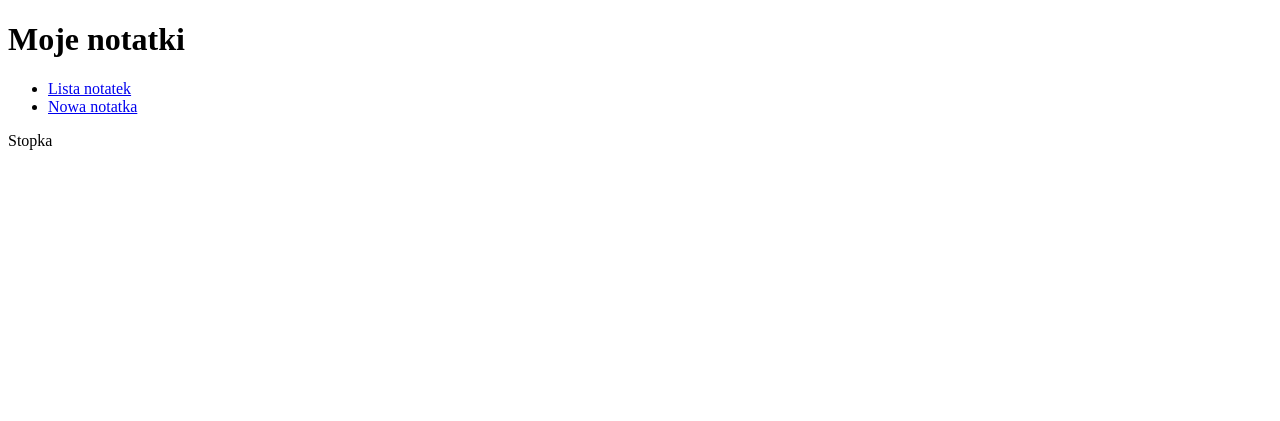
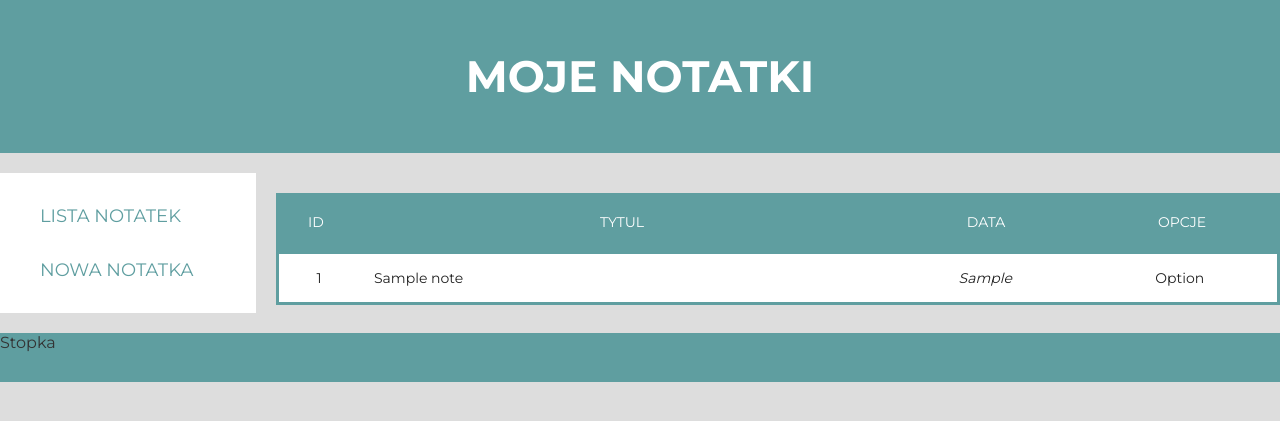
Before and after one commit to Aleksei-Platonov/php-zajecia-online, a PHP site: page / in a window 1280 px wide. Shown: the top 421 px of the page. Run offline with PHP 8.4, Linux system fonts and the light colour scheme; tables that the repository leaves empty or names only in its code hold one stand-in row (values such as "Sample post"); lists and menus that the app fills with data are empty.

Commit message:
added file style.css and fixes other files

```diff
--- /dev/null
+++ b/public/style.css
@@ -0,0 +1,358 @@
+@import url('https://fonts.googleapis.com/css?family=Montserrat:400,700&display=swap&subset=latin-ext');
+
+/* *{
+    margin: 0;
+    padding: 0;
+    box-sizing: border-box;
+} */
+body {
+    font-family: 'Montserrat', sans-serif;
+    color: #333;
+    background-color: #ddd;
+    margin: 0;
+}
+
+.wrapper {
+    width: 100%;
+    max-width: 1400px;
+    margin: 0 auto;
+    display: flex;
+    flex-direction: column;
+    min-height: 100vh;
+
+}
+
+
+h1 {
+    font-size: 44px;
+    color: #fff;
+    text-transform: uppercase;
+    text-align: center;
+}
+
+.far {
+    margin-right: 20px;
+}
+
+form {
+    background-color: white;
+    padding: 30px 30px 20px 30px;
+    color: #222;
+}
+
+form li {
+    padding: 0;
+    display: block;
+    list-style: none;
+    margin: 10px 0 0 0;
+}
+
+form label {
+    margin: 0 0 3px 0;
+    padding: 0px;
+    display: block;
+    color: #222;
+    font-weight: normal;
+}
+
+form input[type=text],
+form input[type=date],
+form input[type=datetime],
+form input[type=number],
+form input[type=search],
+form input[type=time],
+form input[type=url],
+form input[type=email],
+textarea,
+select {
+    box-sizing: border-box;
+    -webkit-box-sizing: border-box;
+    -moz-box-sizing: border-box;
+    border: 1px solid #BEBEBE;
+    padding: 7px;
+    margin: 0px;
+    -webkit-transition: all 0.30s ease-in-out;
+    -moz-transition: all 0.30s ease-in-out;
+    -ms-transition: all 0.30s ease-in-out;
+    -o-transition: all 0.30s ease-in-out;
+    outline: none;
+}
+
+form input[type=text]:focus,
+form input[type=date]:focus,
+form input[type=datetime]:focus,
+form input[type=number]:focus,
+form input[type=search]:focus,
+form input[type=time]:focus,
+form input[type=url]:focus,
+form input[type=email]:focus,
+form textarea:focus,
+form select:focus {
+    -moz-box-shadow: 0 0 8px #88D5E9;
+    -webkit-box-shadow: 0 0 8px #88D5E9;
+    box-shadow: 0 0 8px #88D5E9;
+    border: 1px solid #88D5E9;
+}
+
+form .field-long {
+    width: 100%;
+}
+
+form .field-textarea {
+    height: 100px;
+}
+
+form input[type=submit],
+form input[type=button] {
+    background: cadetblue;
+
+    border: none;
+    color: #fff;
+    font-size: 18px;
+    text-transform: uppercase;
+    padding: 12 40px;
+    cursor: pointer;
+}
+
+form input[type=submit]:hover,
+form input[type=button]:hover {
+    background: #4691A4;
+    box-shadow: none;
+    -moz-box-shadow: none;
+    -webkit-box-shadow: none;
+
+}
+
+form .required {
+    color: red;
+}
+
+form>div {
+    font-weight: bold;
+    margin-right: 20px;
+    margin-bottom: 20px;
+}
+
+form>div:first-child {
+    margin-bottom: 20px;
+}
+
+form>div:first-child>label:first-child {
+    text-transform: uppercase;
+    font-weight: normal
+}
+
+form>div:first-child>label:first-child>input {
+    margin-left: 14px;
+    font-family: montserrat;
+    outline: none;
+    font-size: 22px;
+}
+
+form>div:first-child>label:first-child>input:focus {
+    box-shadow: 0 0 0px 2px cadetblue;
+}
+
+header {
+    text-align: center;
+    background-color: cadetblue;
+    margin-bottom: 20px;
+    padding: 20px 0;
+}
+
+main {
+    display: flex;
+    flex-direction: row;
+    align-items: stretch;
+    flex-grow: 1;
+}
+
+nav {
+    width: 20%;
+    background-color: white;
+}
+
+nav ul {
+    list-style: none;
+}
+
+nav ul a {
+    display: block;
+    color: cadetblue;
+    font-size: 18px;
+    text-transform: uppercase;
+    padding: 16px 0;
+    text-decoration: none;
+}
+
+nav ul a:hover {
+    font-weight: bold;
+}
+
+article {
+    width: calc(80% - 20px);
+    margin-left: 20px;
+}
+
+footer {
+    margin-top: 20px;
+    background-color: cadetblue;
+    padding-bottom: 30px;
+}
+
+footer p {
+    text-align: center;
+    color: #ddd;
+}
+
+
+.list {
+    margin: 0;
+}
+
+table {
+    width: 100%;
+    table-layout: fixed;
+}
+
+.tbl-header {
+    margin-top: 20px;
+    background-color: cadetblue;
+    color: white;
+}
+
+.tbl-content {
+    overflow-x: auto;
+    margin-top: 0px;
+    border: 3px solid cadetblue;
+    color: #222;
+    background-color: white;
+}
+
+th {
+    padding: 20px 15px;
+    text-align: center;
+    font-weight: 500;
+    font-size: 14px;
+    color: #fff;
+    text-transform: uppercase;
+}
+
+td {
+    padding: 15px;
+    text-align: center;
+    vertical-align: middle;
+    font-weight: 300;
+    font-size: 14px;
+    color: #222;
+    /* border-bottom: solid 1px rgba(255,255,255,0.1); */
+}
+
+tr>td:nth-child(1) {
+    width: 50px;
+
+}
+
+tr>th:nth-child(1) {
+    width: 50px;
+
+}
+
+tr>td:nth-child(2) {
+    width: 50%;
+    text-align: left;
+}
+
+tr>th:nth-child(2) {
+    width: 50%;
+}
+
+tr>td:nth-child(3) {
+    font-style: italic;
+}
+
+.error {
+    /* margin: 0 10px 25px 10px; */
+    /* margin-top:0; */
+    text-align: center;
+    font-weight: 700;
+    color: #ff0000;
+}
+
+.message {
+    /* margin: 0 25px 10px 25px; */
+    /* margin-top:0; */
+    text-align: center;
+    font-weight: 700;
+    position: absolute;
+    top: 0;
+    left: 0;
+    width: 100%;
+    background-color: white;
+}
+
+.pagination {
+    list-style: none;
+    display: flex;
+    flex-wrap: wrap;
+    flex-direction: row;
+    justify-content: center;
+    align-items: auto;
+    align-content: center
+}
+
+.pagination li {
+    flex: 0 0 auto;
+    margin: 10px;
+}
+
+.pagination li button {
+    cursor: pointer;
+}
+
+.settings-form label {
+    display: inline-block;
+}
+
+button {
+    border: none;
+    background-color: cadetblue;
+    padding: 5px 10px;
+    color: white;
+    cursor: pointer;
+}
+
+button:hover {
+    background-color: #4691A4;
+}
+
+form.note-form li label {
+    font-size: 18px;
+}
+
+form.note-form input,
+form.note-form textarea {
+    font-size: 16px;
+}
+
+.delete,
+.show {
+    padding: 10px;
+    background-color: white;
+    color: #222;
+}
+
+.delete ul,
+.show ul {
+    list-style: none;
+}
+
+.delete ul li,
+.show ul li {
+    margin-top: 10px;
+}
+
+.delete button,
+.show button {
+    padding: 8px 12px;
+}
--- a/src/Controller.php
+++ b/src/Controller.php
@@ -51,7 +51,10 @@ class Controller
             default:
                 $page = 'list';
                 $data = $this->getRequestGet();
-                $viewParams['before'] = $data['before'] ?? null;
+                $viewParams = [
+                    'notes' => $this->database->getNotes(),
+                    'before' => $data['before'] ?? null,
+                ];
         }
 
         $this->view->render($page, $viewParams);
--- a/src/Database.php
+++ b/src/Database.php
@@ -22,6 +22,20 @@ class Database
             $this->createConnection($config);
         } catch (PDOException $e) {
             throw new StorageException('Błąd w połączeniu z bazą danych');
+        }
+    }
+
+    public function getNotes(): array
+    {
+        try {
+            $notes = [];
+
+            $query = "SELECT id, title, created FROM notes";
+
+            $result = $this->conn->query($query);
+            return $result->fetchAll(PDO::FETCH_ASSOC);
+        } catch (Throwable $e) {
+            throw new StorageException('Nie udalo sie pobrac danych o notatkach', 400, $e);
         }
     }
 
--- a/templates/layout.php
+++ b/templates/layout.php
@@ -6,6 +6,7 @@
     <meta http-equiv="X-UA-Compatible" content="IE=edge">
     <meta name="viewport" content="width=device-width, initial-scale=1.0">
     <title>Document</title>
+    <link rel="stylesheet" href="/public/style.css">
 </head>
 
 <body>
--- a/templates/pages/list.php
+++ b/templates/pages/list.php
@@ -1,7 +1,9 @@
 <div>
+    <section>
         <div class="message">
             <?php
             if (!empty($params['before'])) {
+
                 switch ($params['before']) {
                     case 'created':
                         echo "Notatka zostala utworzona";
@@ -10,7 +12,31 @@
             }
             ?>
         </div>
-    <b>
-        <?php echo $params['resultList'] ?? ""; ?>
-    </b>
+        <div class="tbl-header">
+            <table cellpadding="0" cellspacing="0" border="0">
+                <thead>
+                    <tr>
+                        <th>Id</th>
+                        <th>Tytul</th>
+                        <th>Data</th>
+                        <th>Opcje</th>
+                    </tr>
+                </thead>
+            </table>
         </div>
+        <div class="tbl-content">
+            <table  cellpadding="0" cellspacing="0" border="0">
+                <tbody>
+                    <?php foreach ($params['notes'] as $note) : ?>
+                        <tr>
+                            <td><?php echo $note['id'] ?></td>
+                            <td><?php echo $note['title'] ?></td>
+                            <td><?php echo $note['created'] ?></td>
+                            <td>Option</td>
+                        </tr>
+                        <?php endforeach; ?>
+                </tbody>
+            </table>
+        </div>
+    </section>
+</div>
```
Lines whose indentation alone changed are shown as unchanged.
